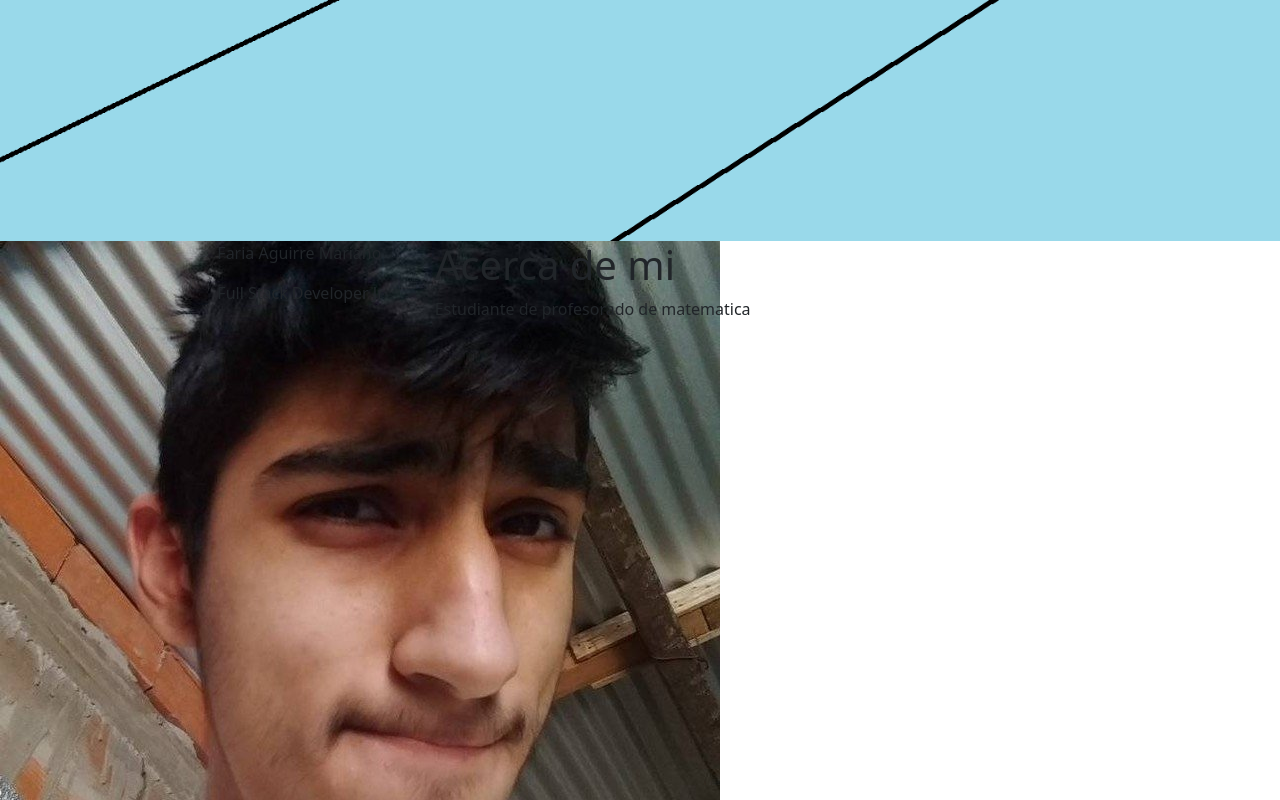
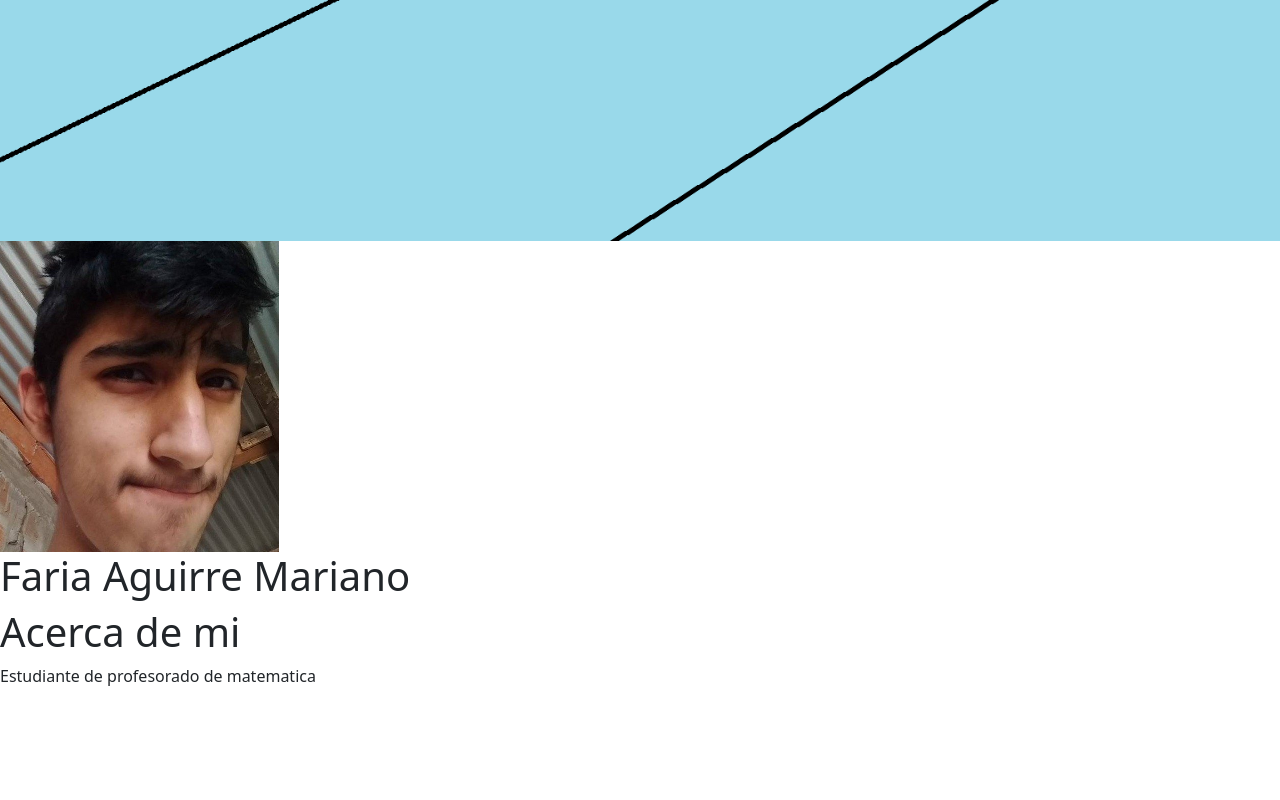
Before and after one commit to Mariano311001/Proyectoarg_FariaAguirreMariano, an Angular app in the folder Proyecto_FariaAguirreMariano/: page / in a window 1280 px wide. Shown: the part 451-1251 px from the top of the page. After the commit the page ends 1155 px from the top, so only its background shows below. Built offline with nearby package versions, Linux system fonts and the light colour scheme.

Commit message:
Componentes

```diff
--- a/Proyecto_FariaAguirreMariano/angular.json
+++ b/Proyecto_FariaAguirreMariano/angular.json
@@ -24,10 +24,10 @@
             ],
             "styles": [
               "src/styles.css",
-              "Proyecto_FariaAguirreMariano/node_modules/bootstrap/dist/css/bootstrap.css"
+              "./node_modules/bootstrap/dist/css/bootstrap.css"
             ],
             "scripts": [
-              "Proyecto_FariaAguirreMariano/node_modules/bootstrap/dist/js/bootstrap.js"
+              "./node_modules/bootstrap/dist/js/bootstrap.js"
             ]
           },
           "configurations": {
--- a/Proyecto_FariaAguirreMariano/src/app/components/acerca-de/acerca-de.component.html
+++ b/Proyecto_FariaAguirreMariano/src/app/components/acerca-de/acerca-de.component.html
@@ -1,11 +1,10 @@
 <div class="row">
-     <div class="col-xs-12 col-sm-2 col-md-2 col-lg-2">
+     <div class="col-xs-12 col-sm-3 col-md-3 col-lg-2">
       <img src="../../../assets/mariano.png"
       class="img fluid">
       </div>
-   <div class="col-xs-12 col-sm-2 col-md-2 col-lg-2">
-    <p> Faria Aguirre Mariano</p>
-    <p> Full Stack Developer Jr</p>
+   <div class="col-xs-12 col-sm-10 col-md-8 col-lg-11">
+    <h1> Faria Aguirre Mariano</h1>
    </div>
    <div class="col-xs-12 col-sm-8 col-md-8 col-lg-8">
     <span>
```
Also changed, not shown: Proyecto_FariaAguirreMariano/src/assets/mariano.png.
